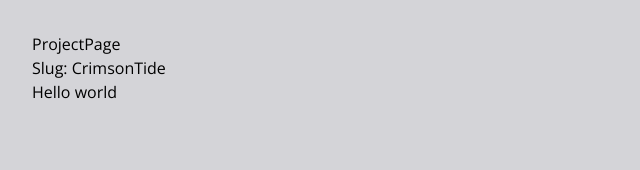
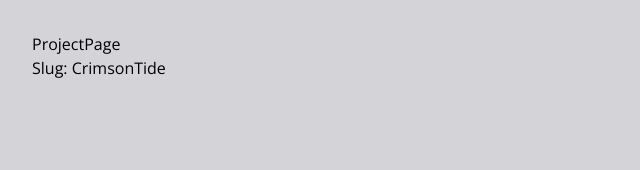
Before and after one commit to evgeniyp92/personal-site, a Next.js app: page /projects/CrimsonTide in a window 1280 px wide. Shown: the top 170 px of the page, without its empty margins (0-640 px from the left). Built offline with nearby package versions, Linux system fonts and the light colour scheme.

Commit message:
React-Markdown doesnt work
All of the styling RM would apply is stripped out by Tailwind

```diff
--- a/package.json
+++ b/package.json
@@ -11,8 +11,7 @@
   "dependencies": {
     "next": "14.1.0",
     "react": "^18",
-    "react-dom": "^18",
-    "react-markdown": "^9.0.1"
+    "react-dom": "^18"
   },
   "devDependencies": {
     "@types/node": "20.11.19",
--- a/src/app/projects/[slug]/page.jsx
+++ b/src/app/projects/[slug]/page.jsx
@@ -1,6 +1,4 @@
 // get route params
-import Markdown from 'react-markdown';
-
 const markdown = '# Hello world';
 
 export default function ProjectPage({ params }) {
@@ -8,7 +6,7 @@ export default function ProjectPage({ params }) {
     <div>
       ProjectPage
       <h1>Slug: {params.slug}</h1>
-      <Markdown>{markdown}</Markdown>
+      {/* <Markdown>{markdown}</Markdown> */}
     </div>
   );
 }
```
Also changed, not shown: 1 other file (tests, documents, lock files or other folders).
